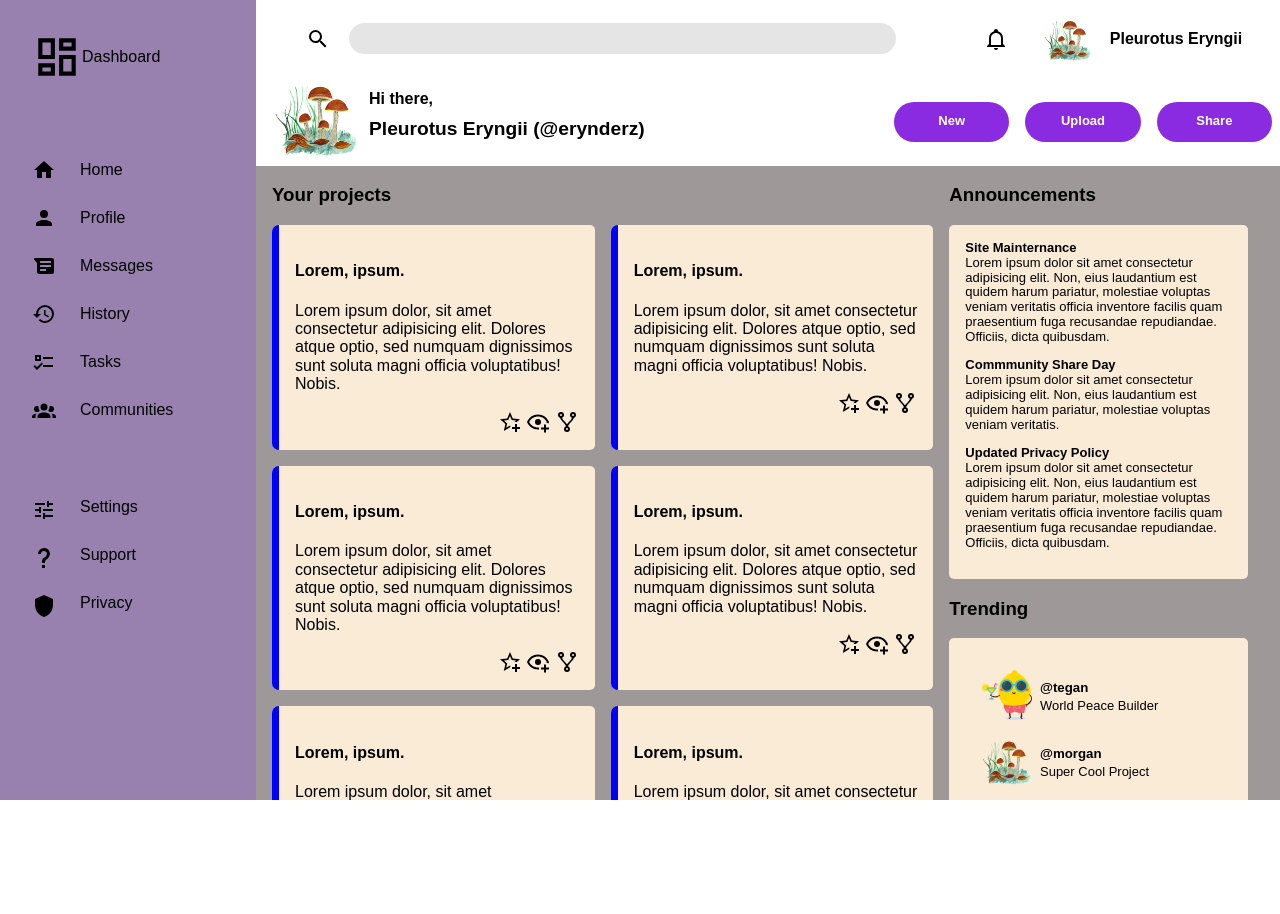
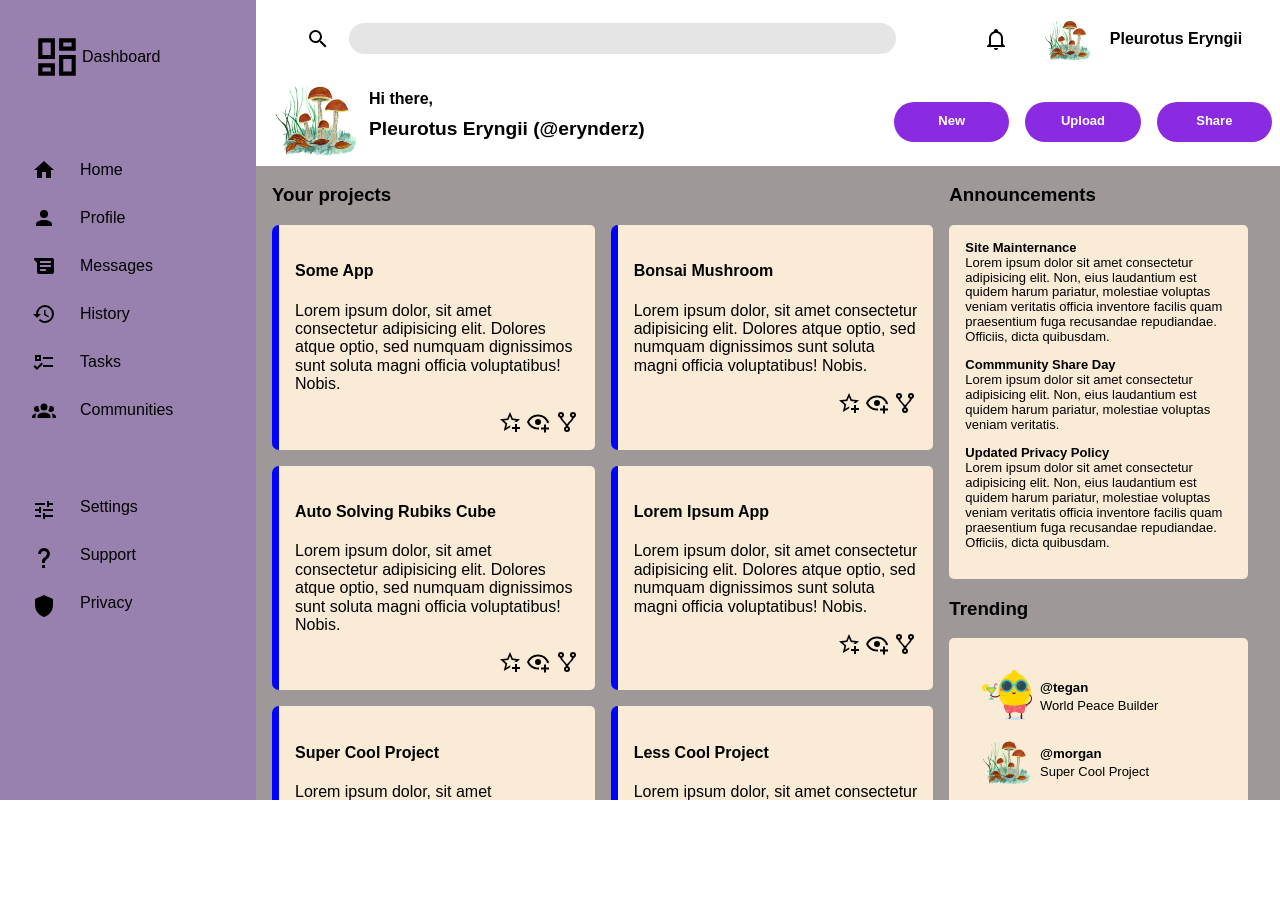
Before and after one commit to erynder-z/admin-dashboard, a website: page index.html in a window 1280 px wide. Drawn offline with Linux system fonts and the light colour scheme.

Commit message:
Name dummy projects

```diff
--- a/index.html
+++ b/index.html
@@ -193,7 +193,7 @@
                             <div class="card-side"></div>
                             <div class="card-main">
                                 <div class="card-main-text">
-                                    <h4>Lorem, ipsum.</h4>
+                                    <h4>Some App</h4>
                                     <p>
                                         Lorem ipsum dolor, sit amet consectetur
                                         adipisicing elit. Dolores atque optio,
@@ -239,7 +239,7 @@
                             <div class="card-side"></div>
                             <div class="card-main">
                                 <div class="card-main-text">
-                                    <h4>Lorem, ipsum.</h4>
+                                    <h4>Bonsai Mushroom</h4>
                                     <p>
                                         Lorem ipsum dolor, sit amet consectetur
                                         adipisicing elit. Dolores atque optio,
@@ -285,7 +285,7 @@
                             <div class="card-side"></div>
                             <div class="card-main">
                                 <div class="card-main-text">
-                                    <h4>Lorem, ipsum.</h4>
+                                    <h4>Auto Solving Rubiks Cube</h4>
                                     <p>
                                         Lorem ipsum dolor, sit amet consectetur
                                         adipisicing elit. Dolores atque optio,
@@ -331,7 +331,7 @@
                             <div class="card-side"></div>
                             <div class="card-main">
                                 <div class="card-main-text">
-                                    <h4>Lorem, ipsum.</h4>
+                                    <h4>Lorem Ipsum App</h4>
                                     <p>
                                         Lorem ipsum dolor, sit amet consectetur
                                         adipisicing elit. Dolores atque optio,
@@ -377,7 +377,7 @@
                             <div class="card-side"></div>
                             <div class="card-main">
                                 <div class="card-main-text">
-                                    <h4>Lorem, ipsum.</h4>
+                                    <h4>Super Cool Project</h4>
                                     <p>
                                         Lorem ipsum dolor, sit amet consectetur
                                         adipisicing elit. Dolores atque optio,
@@ -423,7 +423,7 @@
                             <div class="card-side"></div>
                             <div class="card-main">
                                 <div class="card-main-text">
-                                    <h4>Lorem, ipsum.</h4>
+                                    <h4>Less Cool Project</h4>
                                     <p>
                                         Lorem ipsum dolor, sit amet consectetur
                                         adipisicing elit. Dolores atque optio,
@@ -469,7 +469,7 @@
                             <div class="card-side"></div>
                             <div class="card-main">
                                 <div class="card-main-text">
-                                    <h4>Lorem, ipsum.</h4>
+                                    <h4>Impossible App</h4>
                                     <p>
                                         Lorem ipsum dolor, sit amet consectetur
                                         adipisicing elit. Dolores atque optio,
@@ -515,7 +515,7 @@
                             <div class="card-side"></div>
                             <div class="card-main">
                                 <div class="card-main-text">
-                                    <h4>Lorem, ipsum.</h4>
+                                    <h4>Easy Peasy App</h4>
                                     <p>
                                         Lorem ipsum dolor, sit amet consectetur
                                         adipisicing elit. Dolores atque optio,
@@ -561,7 +561,7 @@
                             <div class="card-side"></div>
                             <div class="card-main">
                                 <div class="card-main-text">
-                                    <h4>Lorem, ipsum.</h4>
+                                    <h4>Add Blocker</h4>
                                     <p>
                                         Lorem ipsum dolor, sit amet consectetur
                                         adipisicing elit. Dolores atque optio,
@@ -607,7 +607,7 @@
                             <div class="card-side"></div>
                             <div class="card-main">
                                 <div class="card-main-text">
-                                    <h4>Lorem, ipsum.</h4>
+                                    <h4>Money Maker</h4>
                                     <p>
                                         Lorem ipsum dolor, sit amet consectetur
                                         adipisicing elit. Dolores atque optio,
@@ -653,7 +653,7 @@
                             <div class="card-side"></div>
                             <div class="card-main">
                                 <div class="card-main-text">
-                                    <h4>Lorem, ipsum.</h4>
+                                    <h4>Dog Walker</h4>
                                     <p>
                                         Lorem ipsum dolor, sit amet consectetur
                                         adipisicing elit. Dolores atque optio,
```
